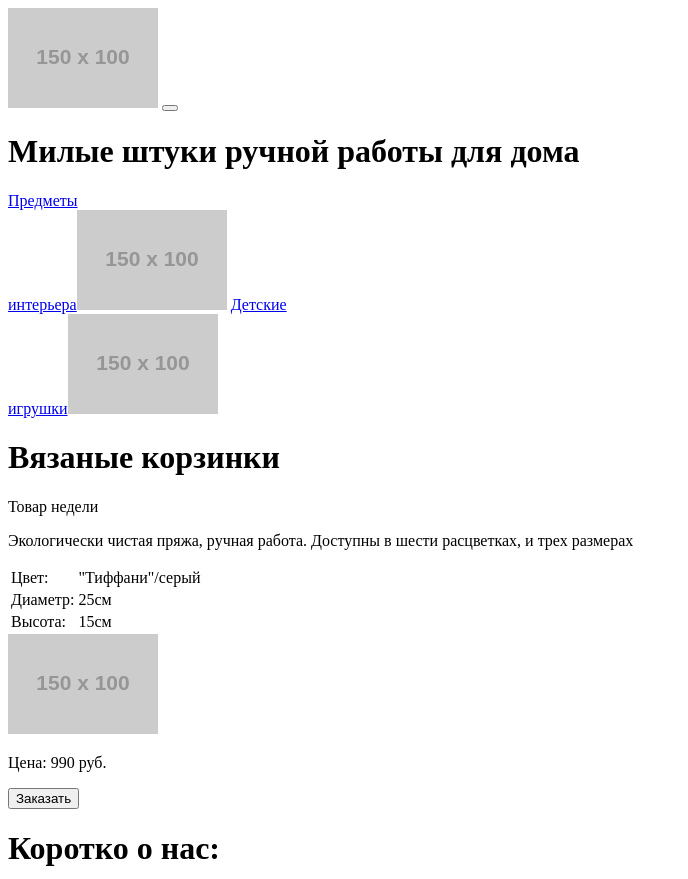
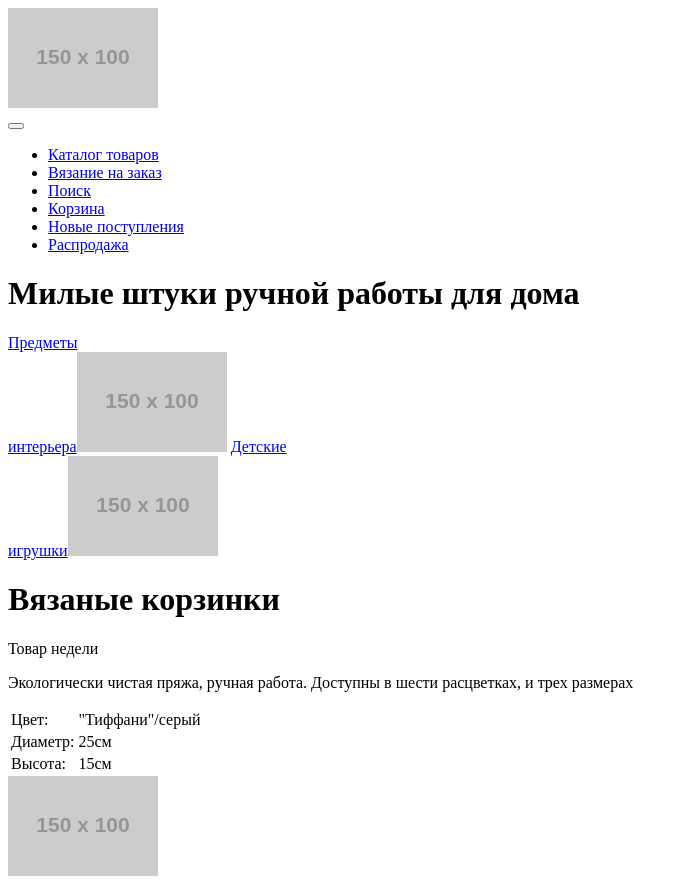
Before and after one commit to hornuglan/miska-margarita, a website: page source/index.html in a window 1280 px wide. Shown: the top 879 px of the page, without its empty margins (0-688 px from the left). Drawn offline with Linux system fonts and the light colour scheme; placeholder pictures from the web are drawn by us.

Commit message:
index.html markup second version

```diff
--- a/source/index.html
+++ b/source/index.html
@@ -7,10 +7,36 @@
   <body>
 
     <header class="page-header">
-      <a class="page-header__logo">
-        <img src="http://placehold.it/150x100" alt="Мишка">
-      </a>
-      <button type="button" class="nav__menu"></button>
+      <div class="logo">
+        <a href="#">
+          <img src="http://placehold.it/150x100" alt="Mishka">
+        </a>
+      </div>
+      <nav class="main-menu">
+        <div class="main-menu__button">
+          <button class="main-menu__button--icon" type="button"></button>
+        </div>
+        <ul class="main-menu__list">
+          <li>
+            <a class="main-menu__list--item" href="#">Каталог товаров</a>
+          </li>
+          <li>
+            <a class="main-menu__list--item" href="#">Вязание на заказ</a>
+          </li>
+          <li>
+            <a class="main-menu__list--item" href="#">Поиск</a>
+          </li>
+          <li>
+            <a class="main-menu__list--item" href="#">Корзина</a>
+          </li>
+          <li>
+            <a class="main-menu__list--item" href="#">Новые поступления</a>
+          </li>
+          <li>
+            <a class="main-menu__list--item" href="#">Распродажа</a>
+          </li>
+        </ul>
+      </nav>
     </header>
 
     <main class="page-main">
```
